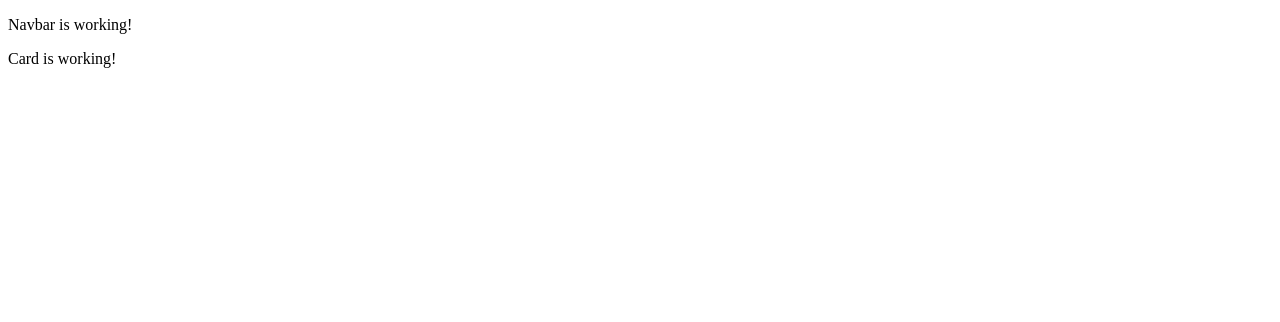
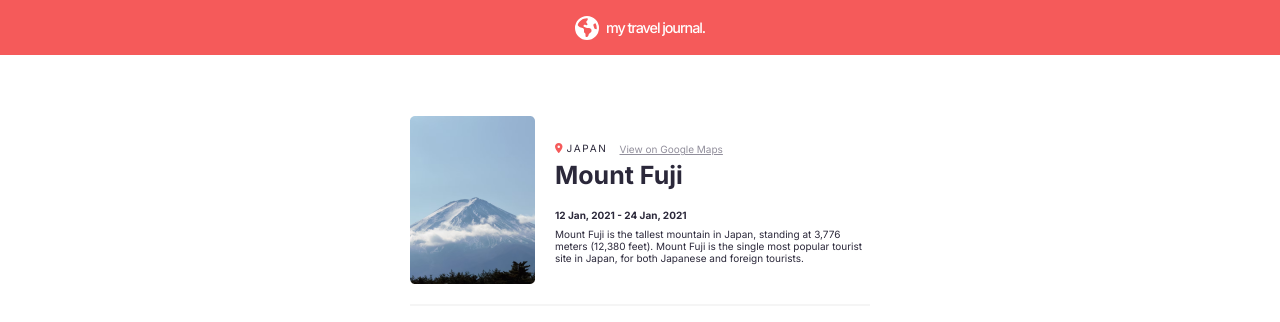
Before and after one commit to AqibAurangzeb/travel-journal, a React (Vite) app: page / in a window 1280 px wide. Shown: the top 322 px of the page. Built offline with nearby package versions, Linux system fonts and the light colour scheme.

Commit message:
front end styling completed

```diff
--- a/index.html
+++ b/index.html
@@ -2,8 +2,13 @@
 <html lang="en">
   <head>
     <meta charset="UTF-8" />
-    <link rel="icon" type="image/svg+xml" href="/vite.svg" />
     <meta name="viewport" content="width=device-width, initial-scale=1.0" />
+
+    <!-- Inter Font -->
+    <link rel="preconnect" href="https://fonts.googleapis.com">
+    <link rel="preconnect" href="https://fonts.gstatic.com" crossorigin>
+    <link href="https://fonts.googleapis.com/css2?family=Inter:wght@400;500;700&display=swap" rel="stylesheet">
+
     <title>Travel Journal</title>
   </head>
   <body>
--- a/package.json
+++ b/package.json
@@ -9,6 +9,9 @@
     "preview": "vite preview"
   },
   "dependencies": {
+    "@fortawesome/fontawesome-svg-core": "^6.4.0",
+    "@fortawesome/free-solid-svg-icons": "^6.4.0",
+    "@fortawesome/react-fontawesome": "^0.2.0",
     "react": "^18.2.0",
     "react-dom": "^18.2.0"
   },
--- a/src/App.css
+++ b/src/App.css
@@ -1,4 +1,128 @@
-html {
+*, *::before, *::after {
+  box-sizing: border-box;
+}
+
+html, body {
   padding: 0;
   margin: 0;
 }
+
+body {
+  font-family: 'Inter', sans-serif;
+  color: #2B283A;
+}
+
+/* nav component */
+
+nav {
+  display: flex;
+  justify-content: center;
+  align-items: center;
+  padding: 1px;
+  background: #F55A5A;
+  height: 55px;
+  color: white;
+}
+
+.nav-title {
+  font-size: 0.9rem;
+  font-weight: 500;
+  line-height: 18px;
+  letter-spacing: -0.075em;
+}
+
+.nav-logo {
+  font-size: 1.5rem;
+  margin-right: 0.3em;
+}
+
+/* card component */
+
+.card-container {
+  margin-top: 2.8125em;
+  padding: 1em;
+}
+
+.card {
+  display: flex;
+  align-items: center;
+  max-width: 460px;
+  margin: 0 auto;
+}
+
+.card-img {
+  width: 125px;
+  height: 168px;
+}
+.card-info > * {
+  margin: 0;
+}
+
+.card-info {
+  display: flex;
+  flex-direction: column;
+  justify-content: center;
+  margin-left: 1.25em;
+}
+
+.card-info-location {
+  display: flex;
+  align-items: center;
+  height: 24px;
+}
+
+.card-info-location-dot {
+  font-size: 0.625rem;
+  color: #F55A5A;
+  margin-right: 0.4em;
+}
+
+.card-info-location-name,
+.card-info-location-maps,
+.card-info-date,
+.card-info-description
+ {
+  font-size: 0.625rem;
+  line-height: 12px;
+}
+
+.card-info-location-name,
+.card-info-location-maps,
+.card-info-description {
+  font-weight: 400;
+}
+
+.card-info-location-name {
+  letter-spacing: 0.17em;
+  margin-right: 1.2em;
+}
+
+.card-info-location-maps {
+  text-decoration-line: underline;
+  color: #918E9B;
+  margin-top: 0.2em;
+}
+
+.card-info-place {
+  font-size: 1.5625rem;
+  font-weight: 700;
+  line-height: 30px;
+  margin-bottom: 0.7em;
+}
+
+.card-info-date {
+  font-weight: 700;
+  line-height: 150%;
+  margin-bottom: 0.5em;
+
+}
+
+.card-info-location {
+  padding: 0;
+}
+
+hr {
+  width: 460px;
+  margin: 20px auto;
+  border: 1px solid #F5F5F5;
+}
--- a/src/components/Card.jsx
+++ b/src/components/Card.jsx
@@ -1,6 +1,27 @@
+import { FontAwesomeIcon } from '@fortawesome/react-fontawesome'
+import { faLocationDot } from '@fortawesome/free-solid-svg-icons'
+
+import mountFuji from "../assets/mount-fuji.png"
+
 function Card() {
   return (
-    <p>Card is working!</p>
+    <div className="card-container">
+      <div className="card">
+        <img className="card-img" src={mountFuji}></img>
+        <div className="card-info">
+          <div className="card-info-location">
+            <FontAwesomeIcon icon={faLocationDot} className="card-info-location-dot"/>
+            <h4 className="card-info-location-name">JAPAN</h4>
+            <a className="card-info-location-maps" href="">View on Google Maps</a>
+          </div>
+          <h2 className="card-info-place">Mount Fuji</h2>
+          <h3 className="card-info-date">12 Jan, 2021 - 24 Jan, 2021</h3>
+          <p className="card-info-description">Mount Fuji is the tallest mountain in Japan, standing at 3,776 meters (12,380 feet).
+          Mount Fuji is the single most popular tourist site in Japan, for both Japanese and foreign tourists.</p>
+        </div>
+      </div>
+      <hr />
+  </div>
   )
 }
 
--- a/src/components/Navbar.jsx
+++ b/src/components/Navbar.jsx
@@ -1,6 +1,12 @@
+import { FontAwesomeIcon } from '@fortawesome/react-fontawesome'
+import { faEarthAmericas } from '@fortawesome/free-solid-svg-icons'
+
 function Navbar() {
   return (
-    <p>Navbar is working!</p>
+    <nav>
+      <FontAwesomeIcon icon={faEarthAmericas} className="nav-logo" />
+      <h3 className='nav-title'>my travel journal.</h3>
+    </nav>
   )
 }
 
--- a/src/index.css
+++ b/src/index.css
@@ -0,0 +1,4 @@
+html, body {
+  padding: 0;
+  margin: 0;
+}
```
Also changed, not shown: src/assets/mount-fuji.png (added), 1 other file (tests, documents, lock files or other folders).
